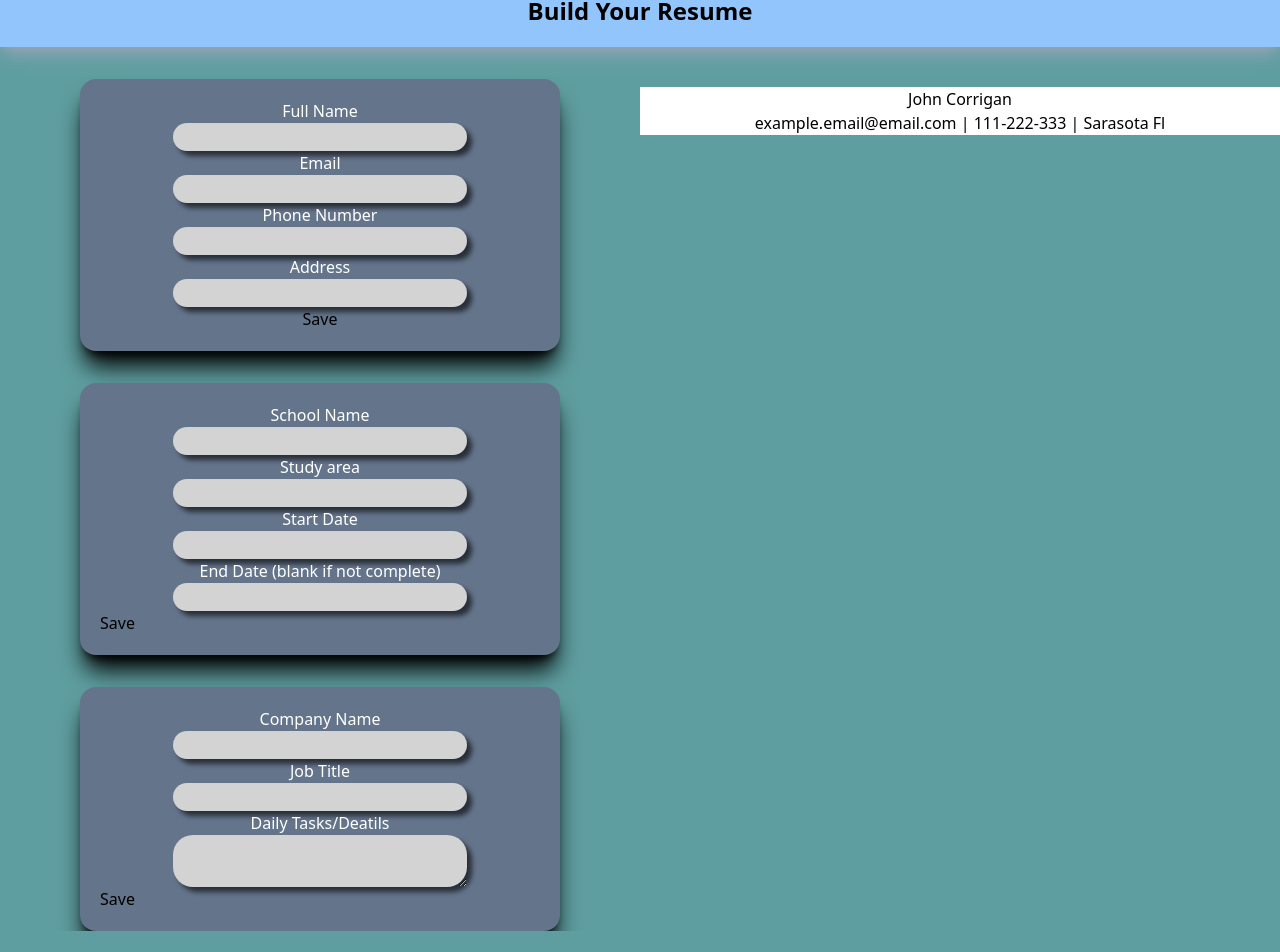
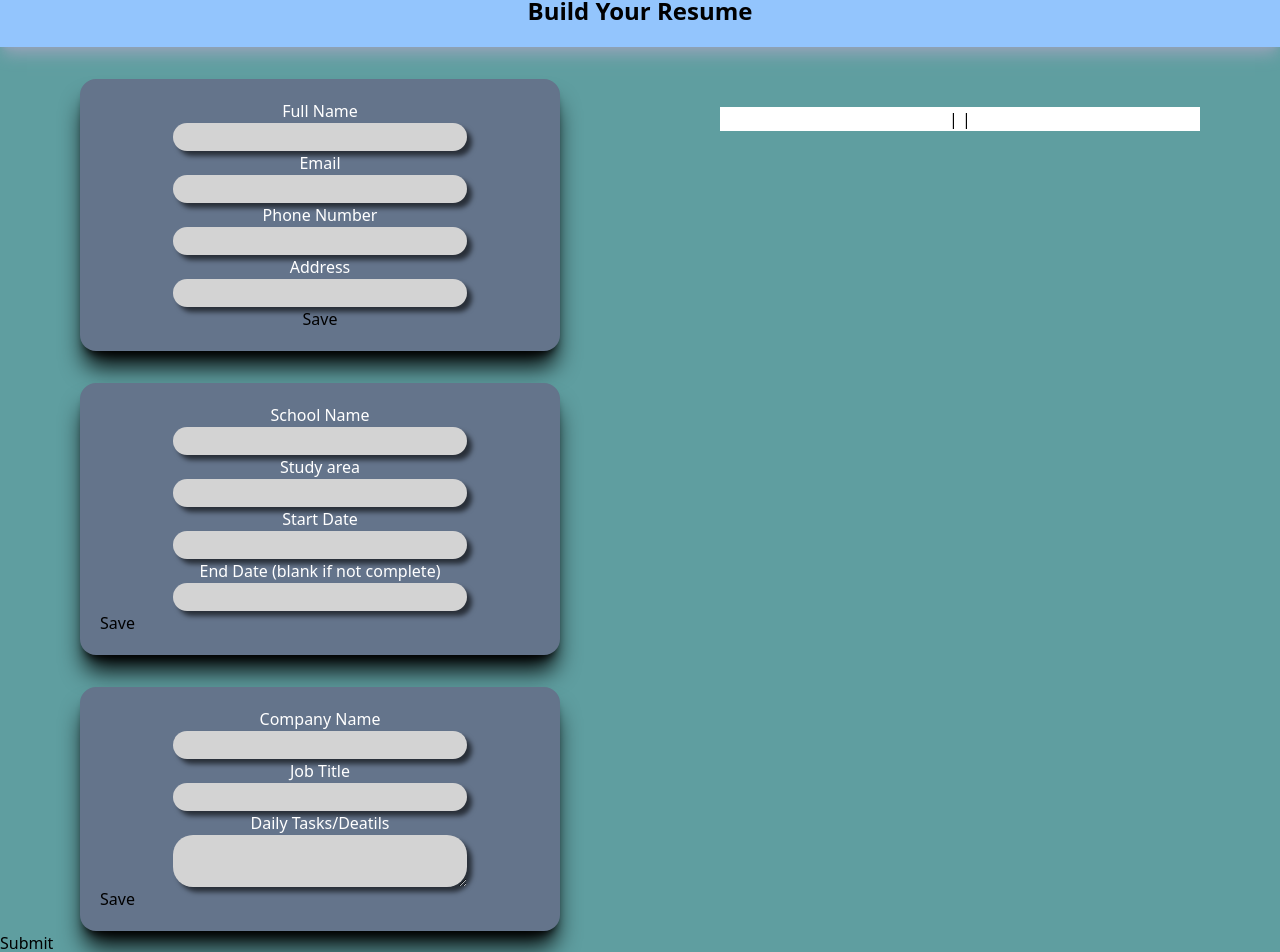
Before and after one commit to JohnCorrigan1/resume-builder, a React (Create React App) app: page / in a window 1280 px wide. Shown: the part 25-977 px from the top of the page. Before the commit the page ends 956 px from the top, so only its background shows below. Built offline with nearby package versions, Linux system fonts and the light colour scheme.

Commit message:
pass data from froms to app back to resume

```diff
--- a/src/App.js
+++ b/src/App.js
@@ -1,20 +1,29 @@
+import { useState } from 'react';
+
 import Header from "./components/ui/Header";
 import CvForm from "./components/getData/CvForm";
 import Resume from "./components/outputData/Resume";
 import "./index.css";
 
+let userData;
+function App() {
 
-function App() {
+  const [enteredData, setEnteredData] = useState({})
+
+  const getData = (data) => {
+    console.log("in app", data)
+    setEnteredData(data)
+  }
 
   return (
     <div className="App">
       <Header />
       <div className="grid-container">
       <div className="forms">
-       <CvForm />
+       <CvForm onSave={getData} />
       </div>
       <div className="resume mt-10">
-      <Resume />
+      <Resume data={enteredData} />
       </div>
       </div>
     </div>
--- a/src/components/getData/CvForm.jsx
+++ b/src/components/getData/CvForm.jsx
@@ -1,14 +1,46 @@
+import { useState } from "react";
 import GetInfo from "./GetInfo";
 import GetEducation from "./GetEducation";
 import GetExperience from "./GetExperience";
 
-export default function CvForm(){
+export default function CvForm(props) {
 
-    return(
-        <div>
-            <GetInfo />
-            <GetEducation />
-            <GetExperience />
-        </div>
-    )
+    const [data, setData] = useState([])
+
+  const infoData = (info) => {
+    setData(prevData => {
+      return [  info, ...prevData ]
+  })
+  };
+
+  const educationData = (education) => {
+    setData(prevData => {
+        return [  education, ...prevData ]
+    })
+
+  };
+
+  const experienceData = (experience) => {
+    setData(prevData => {
+        return [  experience, ...prevData ]
+    })
+  };
+
+  const combineData = () => {
+    const finalData = {
+      ...data[0],
+      ...data[1],
+      ...data[2]
+    }
+    props.onSave(finalData)
 }
+
+  return (
+    <div>
+      <GetInfo onSubmit={infoData} />
+      <GetEducation onSubmit={educationData} />
+      <GetExperience onSubmit={experienceData} />
+      <button onClick={combineData} >Submit</button>
+    </div>
+  );
+}
--- a/src/components/getData/GetEducation.jsx
+++ b/src/components/getData/GetEducation.jsx
@@ -3,7 +3,7 @@ import { useState } from "react";
 import Card from "../ui/Card";
 import "./forms.css";
 
-export default function GetEducation() {
+export default function GetEducation(props) {
   const [enteredSchool, setEnteredSchool] = useState("");
   const [enteredStudy, setEnteredStudy] = useState("");
   const [enteredStart, setEnteredStart] = useState("");
@@ -33,7 +33,7 @@ export default function GetEducation() {
       start: enteredStart,
       end: enteredEnd,
     };
-    console.log(education);
+   props.onSubmit(education)
   };
 
   return (
--- a/src/components/getData/GetExperience.jsx
+++ b/src/components/getData/GetExperience.jsx
@@ -1,7 +1,7 @@
 import { useState } from "react";
 import Card from "../ui/Card";
 
-export default function GetExperience() {
+export default function GetExperience(props) {
   const [enteredCompany, setEnteredCompany] = useState("");
   const [enteredTitle, setEnteredTitle] = useState("");
   const [enteredTasks, setEnteredTasks] = useState("");
@@ -25,7 +25,7 @@ export default function GetExperience() {
       title: enteredTitle,
       tasks: enteredTasks,
     };
-    console.log(experience);
+    props.onSubmit(experience)
   };
 
   return (
--- a/src/components/getData/GetInfo.jsx
+++ b/src/components/getData/GetInfo.jsx
@@ -1,7 +1,7 @@
 import { useState } from "react";
 import Card from "../ui/Card";
 
-export default function GetInfo() {
+export default function GetInfo(props) {
   const [enteredName, setEnteredName] = useState("");
   const [enteredEmail, setEnteredEmail] = useState("");
   const [enteredPhone, setEnteredPhone] = useState("");
@@ -31,7 +31,8 @@ export default function GetInfo() {
       phone: enteredPhone,
       address: enteredAddress,
     };
-    console.log(info);
+
+    props.onSubmit(info)
   };
 
   return (
--- a/src/components/outputData/Resume.jsx
+++ b/src/components/outputData/Resume.jsx
@@ -1,11 +1,17 @@
-export default function Resume(){
-
-    return(
-        <div className="resume text-center">
-            <div className="resume-header bg-white">
-            <h1>John Corrigan</h1>
-            <div>example.email@email.com |   111-222-333     |   Sarasota Fl</div>
-            </div>
+export default function Resume(props) {
+  return (
+    <div>
+      <div className="bg-white w-3/4 mr-auto ml-auto ">
+        <div className="resume-header text-center">
+          <h1 className="mb-5 mt-5 font-bold text-2xl">{props.data.fullName}</h1>
+          <div>
+            {props.data.email} | {props.data.phone} | {props.data.address}
+          </div>
         </div>
-    )
+        <div className="education mt-10 ml-5">
+            <h2 className="font-bold">{props.data.school}<div className="w-1/2"></div>{props.data.start}</h2>
+        </div>
+      </div>
+    </div>
+  );
 }
```
Also changed, not shown: public/index.html (+1 -21 lines).
